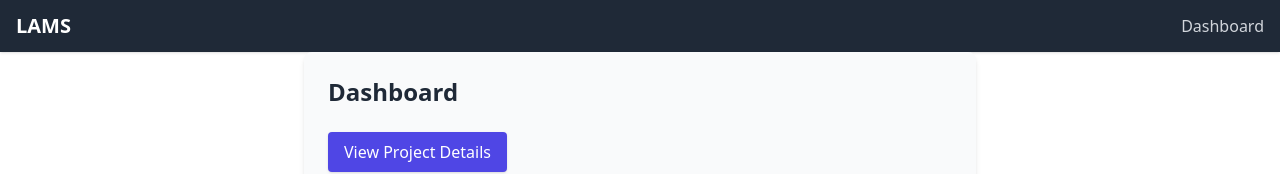
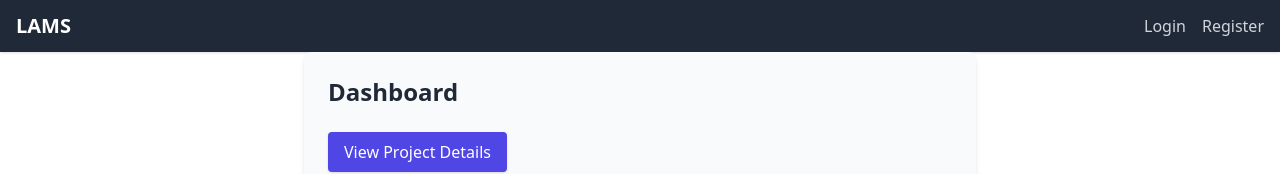
Before and after one commit to AadarshDesai/landscaping-wbapp, a React (Create React App) app in the folder client/: page / in a window 1280 px wide. Shown: the top 174 px of the page. Built offline with nearby package versions, Linux system fonts and the light colour scheme.

Commit message:
Added Login & Registeration page

```diff
--- a/client/src/components/Navbar.js
+++ b/client/src/components/Navbar.js
@@ -2,6 +2,8 @@ import React from 'react';
 import { Link } from 'react-router-dom';
 
 const Navbar = () => {
+  const isAuthenticated = localStorage.getItem('token'); // Check if the token exists
+
   return (
     <nav className="bg-gray-800 shadow">
       <div className="container mx-auto px-4 py-3 flex items-center justify-between">
@@ -9,6 +11,8 @@ const Navbar = () => {
           LAMS
         </Link>
         <ul className="flex space-x-4">
+          {/* If the user is authenticated, show Dashboard */}
+          {isAuthenticated ? (
             <li>
               <Link
                 to="/dashboard"
@@ -17,6 +21,27 @@ const Navbar = () => {
                 Dashboard
               </Link>
             </li>
+          ) : (
+            // If not authenticated, show Login and Register links
+            <>
+              <li>
+                <Link
+                  to="/login"
+                  className="text-gray-300 hover:text-white transition-colors"
+                >
+                  Login
+                </Link>
+              </li>
+              <li>
+                <Link
+                  to="/register"
+                  className="text-gray-300 hover:text-white transition-colors"
+                >
+                  Register
+                </Link>
+              </li>
+            </>
+          )}
         </ul>
       </div>
     </nav>
```
Lines whose indentation alone changed are shown as unchanged.
